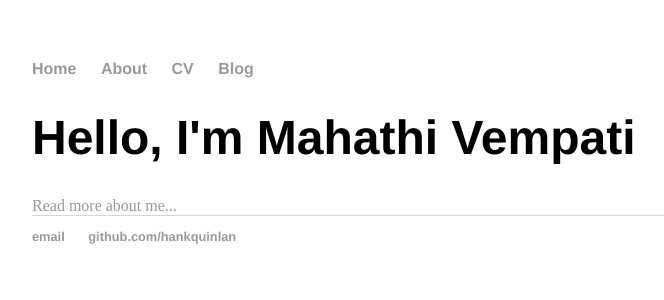
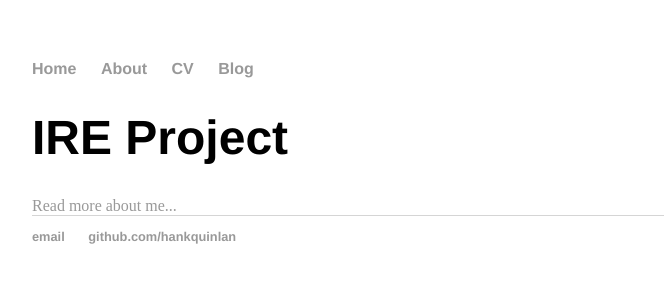
Before and after one commit to Tinkidinki/tinkidinki.github.io, a Jekyll site: the page built from index.html, in a window 1280 px wide. Shown: the top 300 px of the page, without its empty margins (160-824 px from the left). Built offline with Jekyll 4.4.1, drawn with Linux system fonts in a browser that asks for light colours.

Commit message:
Update index.html

```diff
--- a/index.html
+++ b/index.html
@@ -4,6 +4,6 @@ title: Mahathi Vempati, Tinkidinki
 ---
 
 <div class="blurb">
-	<h1> Hello, I'm Mahathi Vempati </h1>
+	<h1> IRE Project</h1>
 	<a href="/about"> Read more about me... </a>
 </div>
```
